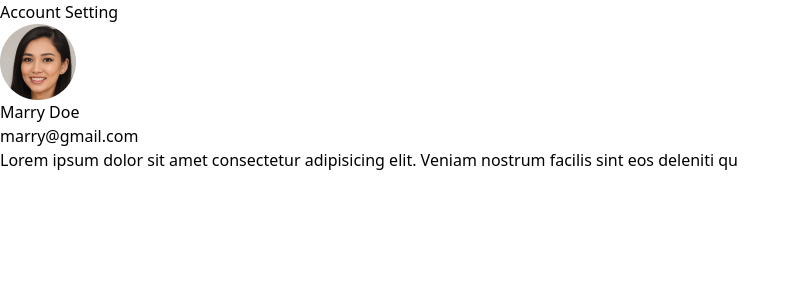
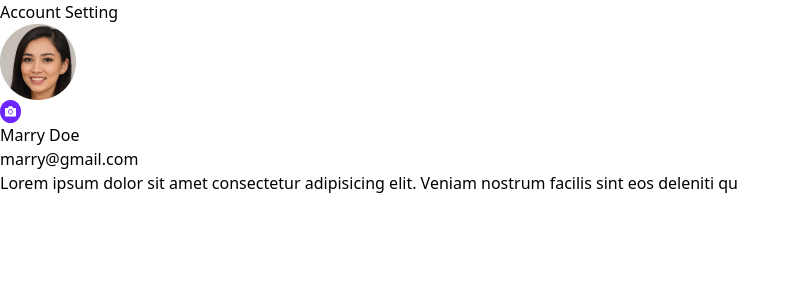
Before and after one commit to Tusharzade2002/Educase, a React (Vite) app: page /dashboard in a window 1280 px wide. Shown: the top 300 px of the page, without its empty margins (0-800 px from the left). Built offline with nearby package versions, Linux system fonts and the light colour scheme.

Commit message:
logo added

```diff
--- a/src/Pages/Dashboard.jsx
+++ b/src/Pages/Dashboard.jsx
@@ -1,5 +1,6 @@
 import React from "react";
 import image from "../assets/Ellipse 114.png";
+import logo from '../assets/Group 1585.svg'
 function Dashboard() {
   return (
     <div className="flex items-center justify-center p-0  ">
@@ -7,8 +8,9 @@ function Dashboard() {
         <div className="w-full h-9 bg-white px-9 py-13 ">
           <h1 className="text-xl">Account Setting</h1>
         </div>
-        <div className="flex w-full bg-gray-100 p-5 border-r-cyan-100">
+        <div className="flex w-full bg-gray-100 p-5 relative border-r-cyan-100">
           <img src={image} alt="...image" />
+          <img className="absolute bottom-5 left-20" src={logo}/>
           <div className="ms-6 font-bold">
             <p>Marry Doe</p>
             <p>marry@gmail.com</p>
@@ -17,7 +19,7 @@ function Dashboard() {
         <div className="p-3 border-b-2">
           Lorem ipsum dolor sit amet consectetur adipisicing elit. Veniam nostrum facilis sint eos deleniti qu
         </div>
-        <div className="h-[430px]">
+        <div className="h-[480px]">
 
         </div>
       </div>
--- a/src/Pages/SignIn.jsx
+++ b/src/Pages/SignIn.jsx
@@ -1,9 +1,9 @@
 import React from 'react'
-
+import { Link } from 'react-router-dom'
 function SignIn() {
   return (
     <div className="flex items-center justify-center p-0  ">
-      <div className="  bg-gray-100 h-[90%] w-[300px] my-4 md:my-6 m-6 p-3 md:py-4 md:px-4 shadow-lg">
+      <div className="  bg-gray-100 h-[90%] w-[340px] my-4 md:my-6 m-6 p-3 md:py-4 md:px-4 shadow-lg">
 
         <h1 className='text-2xl'>SignIn To Your PopX Account</h1>
         <p>Lorem ipsum, dolor sit amet consectetur adipisicing elit.</p>
@@ -21,10 +21,12 @@ function SignIn() {
 
             <input type="text" className=" w-full border text-black border-gray-400 bg-transparent rounded-sm py-1  px-2" placeholder="Marry Doe" />
           </div>
+          <Link to="/dashboard">
           <button className="w-full bg-purple-800 text-white text-lg font-bold my-1 py-1 rounded-lg">
             Login
           </button>
-          <div className='h-[420px] md:h-[179px]'>
+          </Link>
+          <div className='h-[520px] md:h-[179px]'>
 
           </div>
       </div>
```
Also changed, not shown: src/assets/Group 1585.svg (added).
